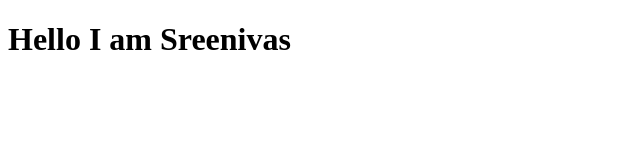
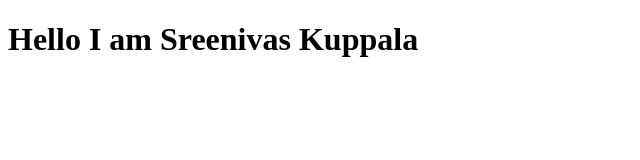
Before and after one commit to sreenivaskuppala2002/Hi, a plain HTML site: page index.html in a window 1280 px wide. Shown: the whole page, without its empty margins (0-640 px from the left). Drawn offline with Linux system fonts and the light colour scheme.

Commit message:
Second commit

```diff
--- a/index.html
+++ b/index.html
@@ -6,6 +6,6 @@
     <title>Document</title>
 </head>
 <body>
-    <h1>Hello I am Sreenivas</h1>
+    <h1>Hello I am Sreenivas Kuppala</h1>
 </body>
 </html>
```
